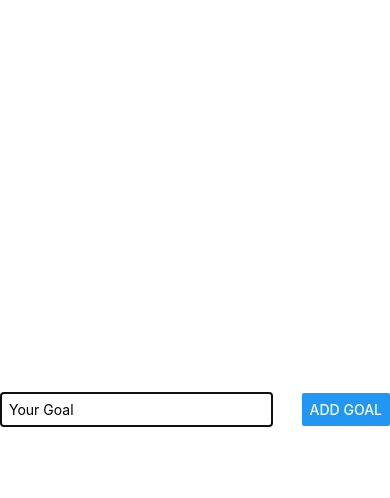
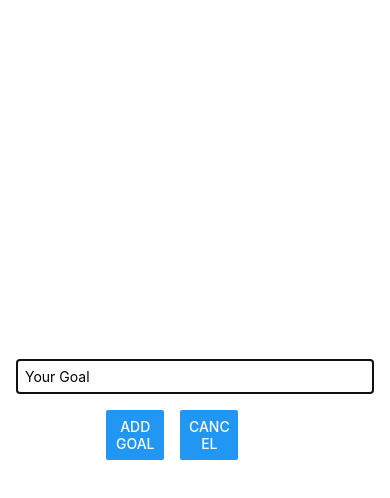
Before and after one commit to himanshm/Create-Goals-DRN, a React Native app: screen / in a window 390 px wide. Both pictures are taken after a click on the button "ADD NEW GOAL". Shown: the top 498 px of the page. Built offline with nearby package versions, Linux system fonts and the light colour scheme.

Commit message:
Style the modal overlay

```diff
--- a/components/GoalInput.tsx
+++ b/components/GoalInput.tsx
@@ -27,7 +27,14 @@
           value={enteredGoalText}
           onChangeText={goalInputHandler}
         />
-        <Button title='Add Goal' onPress={addGoalHandler} />
+        <View style={styles.buttonContainer}>
+          <View style={styles.button}>
+            <Button title='Add Goal' onPress={addGoalHandler} />
+          </View>
+          <View style={styles.button}>
+            <Button title='Cancel' />
+          </View>
+        </View>
       </View>
     </Modal>
   );
@@ -38,18 +45,25 @@
 const styles = StyleSheet.create({
   inputContainer: {
     flex: 1,
-    flexDirection: 'row',
-    justifyContent: 'space-between',
+    justifyContent: 'center',
     alignItems: 'center',
     marginBottom: 24,
+    padding: 16,
     borderBottomWidth: 1,
     borderBottomColor: '#CCC',
   },
   textInput: {
     borderWidth: 1,
     borderColor: '#CCCCCC',
-    width: '70%',
-    marginRight: 8,
+    width: '100%',
     padding: 8,
   },
+  buttonContainer: {
+    marginTop: 16,
+    flexDirection: 'row',
+  },
+  button: {
+    width: '30%',
+    marginHorizontal: 8,
+  },
 });
```
